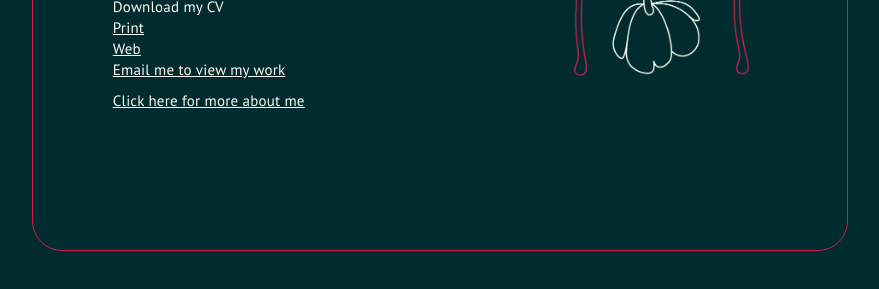
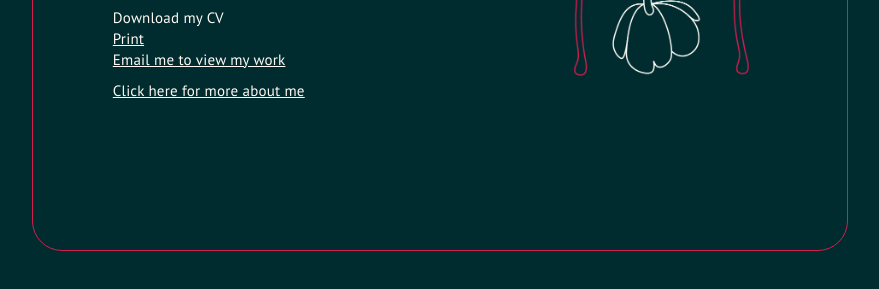
Before and after one commit to alexaparks/alexaparks.github.io, a plain HTML site: page index.html in a window 1280 px wide. Shown: the part 409-698 px from the top of the page, without its empty margins (200-1079 px from the left). Drawn offline with nearby package versions, Linux system fonts and the light colour scheme; a web font is replaced by a local one.

Commit message:
removed web resume

```diff
--- a/index.html
+++ b/index.html
@@ -32,8 +32,8 @@
 						<br>
 						<a target="_blank" href="docs/alexa_parks_2025_resume_lightmode.pdf">Print</a>
 						<br>
-						<a target="_blank" href="docs/alexa_parks_2025_resume_darkmode.pdf">Web</a>
-						<br>
+						<!-- <a target="_blank" href="docs/alexa_parks_2025_resume_darkmode.pdf">Web</a>
+						<br> -->
 						<a href="mailto:alexaparks22@gmail.com">Email me to view my work</a>
 						</p>
 						<p class="pt-sans-regular"><a href="about.html">Click here for more about me</a></p>
```
